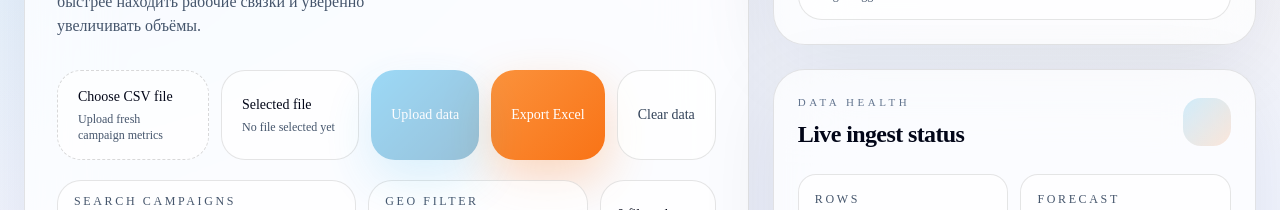
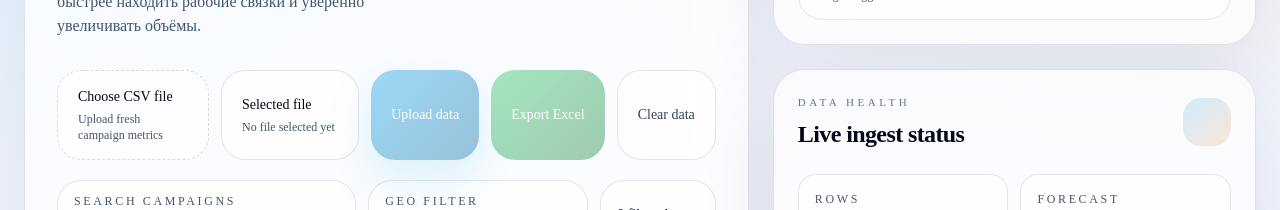
Before and after one commit to Illia1220/prognoz_dashboard, a Next.js app: page / in a window 1280 px wide. Shown: the part 577-787 px from the top of the page. Built offline with nearby package versions, Linux system fonts and the light colour scheme; no server answers; the database is empty.

Commit message:
fix netlify build + frontend stability improvements

```diff
--- a/app/page.tsx
+++ b/app/page.tsx
@@ -418,11 +418,12 @@ export default function Page() {
                     }
                     window.open("https://prognoz-mab2.onrender.com/export", "_blank")
                   }}
-                  disabled={forecastLoading}
-                  className="min-h-[72px] rounded-[1.5rem] bg-[linear-gradient(135deg,#fb923c_0%,#f97316_100%)] px-5 py-4 text-sm font-medium text-white shadow-[0_20px_50px_rgba(249,115,22,0.28)] transition hover:-translate-y-0.5 disabled:opacity-40"
+                  disabled={forecastLoading || !forecast?.monthly?.length}
+                  className="min-h-[72px] rounded-[1.5rem] bg-[linear-gradient(135deg,#22c55e_0%,#15803d_100%)] px-5 py-4 text-sm font-medium text-white shadow-[0_20px_50px_rgba(34,197,94,0.28)] transition hover:-translate-y-0.5 hover:shadow-[0_25px_60px_rgba(34,197,94,0.38)] disabled:cursor-not-allowed disabled:opacity-40 disabled:shadow-none"
                 >
                   {forecastLoading ? "Preparing..." : "Export Excel"}
                 </button>
+
 
                 <button
                   onClick={async () => {
```
